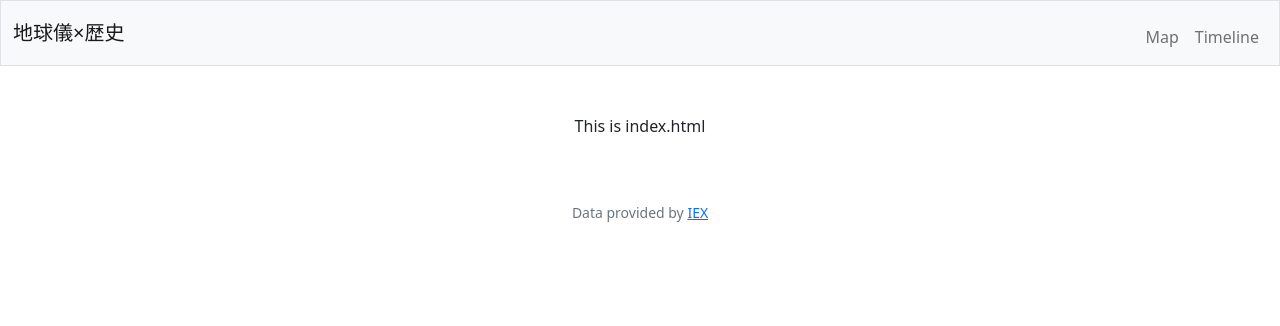
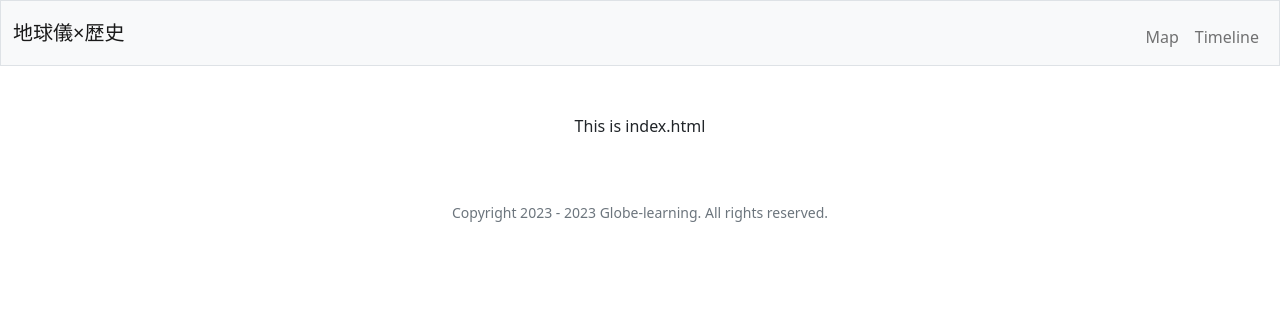
Before and after one commit to naka-c1024/World_Voyage, a Flask app: page / in a window 1280 px wide. Shown: the top 326 px of the page. Run offline with Flask 2, Linux system fonts and the light colour scheme.

Commit message:
fix: タイトル表記/indexに飛ぶリンク/favicon表示/　add: footerの機能追加 (#19)
* remove: PULL_REQUEST_TEMPLATE copy.md

* fix: Pull Requestテンプレートの意味不明な文章を修正

* add: タイトル表示変更

* fix: indexというリンクはないので修正

* fix: faviconを表示されるように変更

* add: footerの機能追加

```diff
--- /dev/null
+++ b/project/static/js/currentYear.js
@@ -0,0 +1,6 @@
+// footerのコピーライトに仕様
+
+// 現在の年を取得
+var currentYear = new Date().getFullYear();
+// HTMLファイルのフッターに現在の年を表示
+document.getElementById("currentYear").innerHTML = currentYear;
--- a/project/templates/event.html
+++ b/project/templates/event.html
@@ -1,7 +1,7 @@
 {% extends "layout.html" %}
 
 {% block title %}
-    <!-- TODO: タイトル -->
+    年表ページ
 {% endblock %}
 
 {% block main %}
--- a/project/templates/index.html
+++ b/project/templates/index.html
@@ -1,7 +1,7 @@
 {% extends "layout.html" %}
 
 {% block title %}
-    <!-- TODO: タイトル -->
+    HOME
 {% endblock %}
 
 {% block main %}
--- a/project/templates/layout.html
+++ b/project/templates/layout.html
@@ -12,17 +12,14 @@
         <link crossorigin="anonymous" href="https://cdn.jsdelivr.net/npm/bootstrap@5.1.3/dist/css/bootstrap.min.css" integrity="sha384-1BmE4kWBq78iYhFldvKuhfTAU6auU8tT94WrHftjDbrCEXSU1oBoqyl2QvZ6jIW3" rel="stylesheet">
         <script crossorigin="anonymous" src="https://cdn.jsdelivr.net/npm/bootstrap@5.1.3/dist/js/bootstrap.bundle.min.js" integrity="sha384-ka7Sk0Gln4gmtz2MlQnikT1wXgYsOg+OMhuP+IlRH9sENBO0LRn5q+8nbTov4+1p"></script>
 
-        <!-- https://favicon.io/emoji-favicons/money-bag/ -->
-        <!-- TODO:ここでアイコンを追加 -->
-        <!-- <link href="/static/favicon.ico" rel="icon"> -->
-        <link href="/static/favicon.ico" rel="icon">
+        <link rel="icon" href="{{ url_for('static', filename='favicon.ico') }}">
 
-        <!-- TODO: ローカルのcssファイル読み込み -->
-        <link href="/static/css/sample.css" rel="stylesheet">
-        <!-- TODO: ローカルjsファイルを読み込み-->
-        <link href="/static/js/sample.js" rel="script">
+        <!-- ローカルのcssファイル読み込み -->
+        <link rel="stylesheet" href="{{ url_for('static', filename='css/sample.css') }}">
 
-        <!-- TODO: タイトルをFinanceから変更する -->
+        <!-- ローカルjsファイルを読み込み-->
+        <script type="text/javascript" src="{{ url_for('static', filename='js/sample.js') }}"></script>
+
         <title>地球儀×歴史: {% block title %}{% endblock %}</title>
 
     </head>
@@ -30,10 +27,10 @@
     <body>
 
         <nav class="bg-light border navbar navbar-expand-md navbar-light">
-            <!-- TODO: ヘッダーを変更 -->
+            <!-- ヘッダーを変更 -->
             <div class="container-fluid">
                 <!-- 左上側 -->
-                <a class="navbar-brand" href="/index"> <span>地球儀×歴史</span></a>
+                <a class="navbar-brand" href="/"> <span>地球儀×歴史</span></a>
                 <button aria-controls="navbar" aria-expanded="false" aria-label="Toggle navigation" class="navbar-toggler" data-bs-target="#navbar" data-bs-toggle="collapse" type="button">
                     <span class="navbar-toggler-icon"></span>
                 </button>
@@ -61,9 +58,9 @@
             {% block main %}{% endblock %}
         </main>
 
-        <!-- ?: フッターつける？ -->
         <footer class="mb-5 small text-center text-muted">
-            Data provided by <a href="https://iexcloud.io/">IEX</a>
+            <p>Copyright 2023 - <span id="currentYear"></span> Globe-learning. All rights reserved.</p>
+            <script type="text/javascript" src="{{ url_for('static', filename='js/currentYear.js') }}"></script>
         </footer>
 
     </body>
--- a/project/templates/map.html
+++ b/project/templates/map.html
@@ -1,7 +1,7 @@
 {% extends "layout.html" %}
 
 {% block title %}
-    <!-- TODO: タイトル -->
+    マップ
 {% endblock %}
 
 {% block main %}
--- a/project/templates/summary.html
+++ b/project/templates/summary.html
@@ -1,7 +1,7 @@
 {% extends "layout.html" %}
 
 {% block title %}
-    <!-- TODO: タイトル -->
+    詳細
 {% endblock %}
 
 {% block main %}
--- a/project/templates/timeline.html
+++ b/project/templates/timeline.html
@@ -1,7 +1,7 @@
 {% extends "layout.html" %}
 
 {% block title %}
-    <!-- TODO: タイトル -->
+    年代別
 {% endblock %}
 
 {% block main %}
```
Also changed, not shown: project/static/favicon.ico (added).
